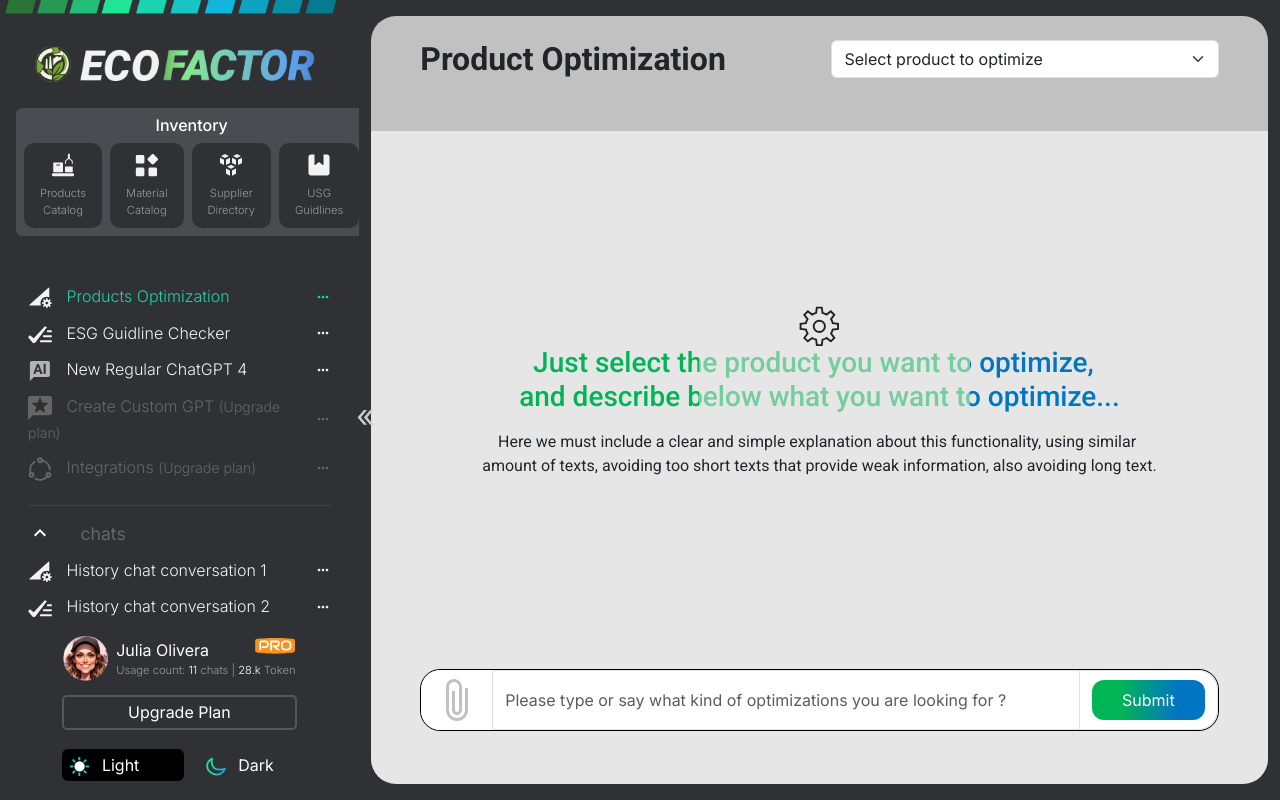
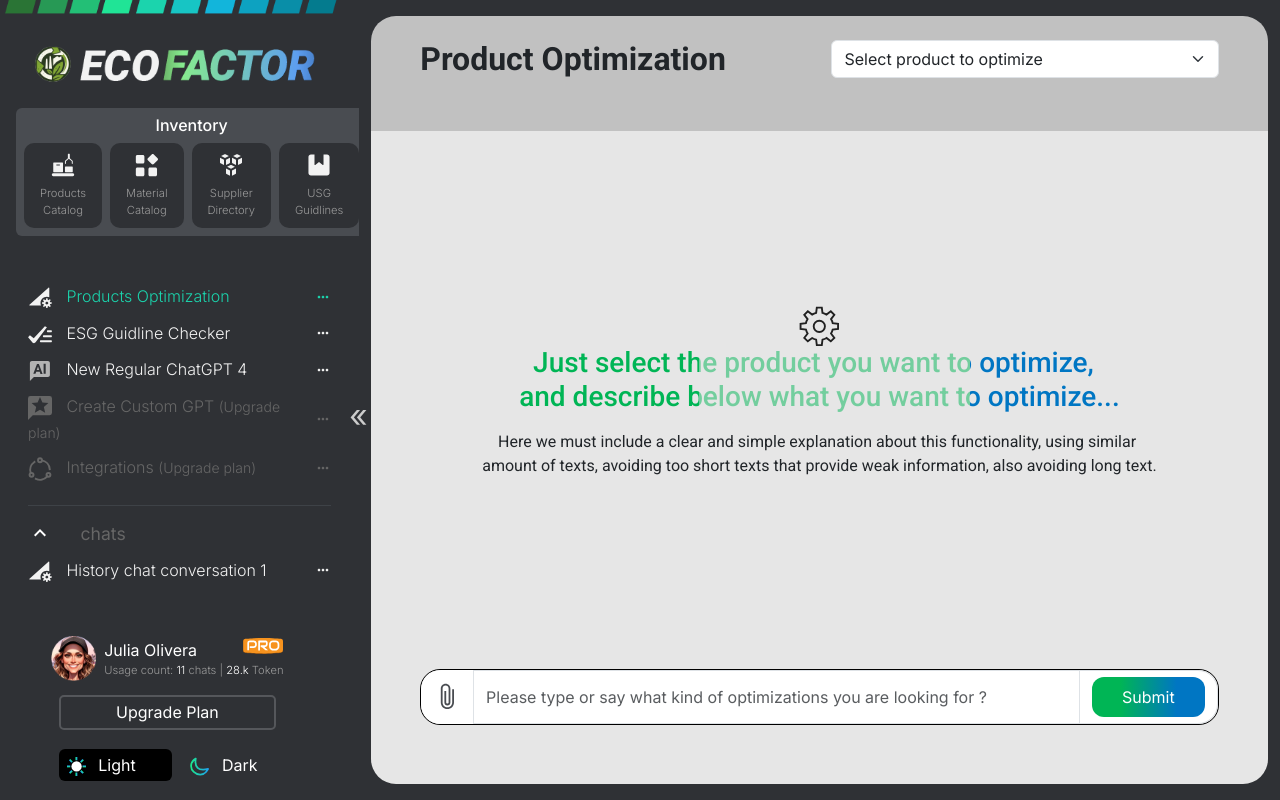
Before and after one commit to inamprograms/EcoFactory, a React (Vite) app in the folder client/: page / in a window 1280 px wide. Built offline with nearby package versions, Linux system fonts and the light colour scheme.

Commit message:
push for SB

```diff
--- a/client/src/Components/sideBar/SBar.jsx
+++ b/client/src/Components/sideBar/SBar.jsx
@@ -44,6 +44,7 @@ export default function SBar({ collapsed }) {
     const historyChats = [
         { icon: ICON_OPTIMIZATION, title: 'History chat conversation 1' },
         { icon: ICON_ESG, title: 'History chat conversation 2' },
+        { icon: ICON_OPTIMIZATION, title: 'History chat conversation 3' },
 
 
 
@@ -53,11 +54,16 @@ export default function SBar({ collapsed }) {
         <Sidebar className='sideBar' collapsed={collapsed} style={{ display: collapsed ? "none" : "block", width: '23vw', position: "relative" }}>
             {/* side bar content  */}
             {/* Aleeza you have to work here */}
-            <div className="container-fluid sideBar-scroll " style={{ backgroundColor: "#2f3135", height: '100vh',}}>
+            <div className="container-fluid sideBar-scroll " style={{ backgroundColor: "#2f3135", height: '100vh', }}>
+                <div>
                     <img src={colorBar} alt="" style={{ width: "100%", position: "relative", top: "-14px", left: "-7px" }} />
                     <div className="row">
                         <div className="col px-4 py-2 my-2 "><img src={ecofactor} alt="" style={{ width: "90%", marginLeft: '.7rem' }} /></div>
                     </div>
+
+
+
+
                     <div className="row ">
                         <div className="col mx-3 me-1 rounded p-2 " style={{ backgroundColor: "#494c51", }}>
                             <h6 className='text-white text-center' >Inventory</h6>
@@ -66,7 +72,7 @@ export default function SBar({ collapsed }) {
                                     return (
                                         <>
                                             <div className='px-3' style={{ paddingTop: "10px", paddingBottom: "9px", backgroundColor: "#2f3135", display: "flex", flexDirection: "column", justifyContent: "center", alignItems: 'center', borderRadius: "10px" }}>
-                                            <img src={currElm.icon} alt="icon-one" style={{ width: '1.5rem' }} />
+                                                <img src={currElm.icon} alt="icon-one" style={{ fill: "red", width: '1.5rem' }} />
                                                 <p className='text-center mt-2 mb-0' style={{ color: "#999999", fontSize: ".7rem" }}>{currElm.title}</p>
                                             </div>
                                         </>
@@ -75,6 +81,9 @@ export default function SBar({ collapsed }) {
                             </div>
                         </div>
                     </div>
+                </div>
+                <div className="scroll-box">
+                    <div className="scroll-inner">
                         <div className="row">
                             <div className="col mx-3 mt-5 " >
 
@@ -116,8 +125,12 @@ export default function SBar({ collapsed }) {
                                 })}
                             </div>
                         </div>
-                <div className="row text-white " style={{ backgroundColor: "#2f3135", textAlign: "center", width: "100%", position : 'absolute' , bottom : '0px'}}>
-                    <div className="col mt-2 " >
+
+                    </div>
+                </div>
+
+                <div className="row bottom-user text-white  " style={{ backgroundColor: "#2f3135", textAlign: "center", width: "100%", }}>
+                    <div className="col mt-5 " >
                         <div style={{ display: "flex", justifyContent: "center", alignItems: "center" }} >
                             <img src={avatar} alt="" style={{ width: '2.8rem', marginTop: "-16px" }} />
 
--- a/client/src/Pages/productOptimization/ProductOptimization.css
+++ b/client/src/Pages/productOptimization/ProductOptimization.css
@@ -1,3 +1,13 @@
+::-webkit-scrollbar {
+  width: 5px;
+  height: 5px;
+}
+::-webkit-scrollbar-thumb {
+  background-color: #666;
+  border-radius: 10px;
+
+}
+
 #productOptimization {
   background-color: "#2f3135" !important;
 }
@@ -23,12 +33,11 @@
   -webkit-background-clip: text;
   -webkit-text-fill-color: transparent;
   font-family: "Roboto", sans-serif;
-  font-weight: 'bold';
+  font-weight: "bold";
 }
-.main-text{
+.main-text {
   font-family: "Roboto", sans-serif;
-    margin-top: .5rem;
-
+  margin-top: 0.5rem;
 }
 .btnGradient {
   background-image: linear-gradient(
@@ -72,56 +81,63 @@
   color: #666;
   cursor: not-allowed;
 }
-.css-1wvake5, .css-dip3t8 {
+.css-1wvake5,
+.css-dip3t8 {
   border: none !important;
   border-color: black !important;
   background-color: rgb(14, 14, 14) !important;
 }
-.sideBar{
+.sideBar {
   font-family: "Roboto Condensed", sans-serif !important;
   font-weight: 300;
 }
-  .sideBar-scroll{
-    overflow-y: auto;
+
+input {
+  outline: none !important;
+  box-shadow: none !important;
 }
-  /* Custom scrollbar styles */
-.sideBar-scroll::-webkit-scrollbar {
-    width: 8px; /* Set the width of the scrollbar */
+.sideBar-scroll {
+  display: flex;
+  flex-direction: column;
+  /* justify-content: space-between; */
+}
+.bottom-user{
+  margin-top: auto !important;
+
 }
 
-  .sideBar-scroll::-webkit-scrollbar-thumb {
-    background-color: #888; /* Set the color of the scrollbar thumb */
-    border-radius: 4px; /* Round the corners of the scrollbar thumb */
+.scroll-box {
+  overflow-y: auto !important;
+  overflow-x: hidden;
+  visibility: hidden;
+
+}
+.scroll-inner,
+.scroll-box:hover {
+  visibility: visible;
 }
 
-  .sideBar-scroll::-webkit-scrollbar-thumb:hover {
-    background-color: #555; /* Change the color of the scrollbar thumb on hover */
-  }
 /* MEDIA QUERY */
 
 @media screen and (min-width: 1534px) and (max-width: 1636px) {
-
   .sideBar {
     width: 25vw !important;
   }
 }
 
 @media screen and (min-width: 1364px) and (max-width: 1534px) {
-
   .sideBar {
     width: 28vw !important;
   }
 }
 
 @media screen and (min-width: 1259px) and (max-width: 1364px) {
-
   .sideBar {
     width: 30vw !important;
   }
 }
 
 @media screen and (min-width: 1024px) and (max-width: 1259px) {
-
   .sideBar {
     width: 45vw !important;
   }
--- a/client/src/Pages/productOptimization/ProductOptimization.jsx
+++ b/client/src/Pages/productOptimization/ProductOptimization.jsx
@@ -13,7 +13,7 @@ export default function ProductOptimization() {
             <main className='main' style={{ width: collapsed ? "100vw" : "77vw", backgroundColor: "#2f3135" }}>
                 <div onClick={() => setCollapsed(!collapsed)} style={{ cursor: "pointer", color: "#c1c1c1" }}>
                     {/* <span class="big-icon" style={iconStyles}>{collapsed ? <>&#187;</>: <>&#171;</>}</span> */}
-                    <span className={`big-icon ${collapsed ? 'rotate-left' : 'rotate-right'}`} style={{ ...iconStyles, color: "#ccc" }}>{collapsed ? <>&#187;</> : <>&#171;</>}</span>
+                    <span className={`big-icon ${collapsed ? 'rotate-left' : 'rotate-right'}`} style={{ ...iconStyles, color: "#ccc", marginLeft: collapsed ? '-3px' : '-10px' }}>{collapsed ? <>&#187;</> : <>&#171;</>}</span>
                 </div>
                 <div className="container-fluid d-flex justify-content-center align-items-center" style={{ height: "100vh" }}>
                     <div className="container-fluid" style={{ height: "96vh" }}>
@@ -47,7 +47,7 @@ export default function ProductOptimization() {
                         </div>
                         <div className="row" style={{ backgroundColor: "#e6e6e6", height: "70%" }}>
                             <div className="col d-flex flex-column justify-content-center align-items-center" style={{ margin: "0 auto", maxWidth: "800px" }}>
-                                <div><img src={cogwheel} style={{width : '40px'}} alt="cogwheel" /></div>
+                                <div><img src={cogwheel} style={{ width: '40px' }} alt="cogwheel" /></div>
                                 <h3 className='heading3'>&nbsp; Just select the product you want to optimize,<br /> and describe below what you want to optimize...</h3>
                                 <p className='main-text'>&nbsp; &nbsp; Here we must include a clear and simple explanation about this functionality, using similar <br /> amount of texts, avoiding too short texts that provide weak information, also avoiding long text.</p>
                             </div>
@@ -59,8 +59,8 @@ export default function ProductOptimization() {
                                     <div className="col"></div>
                                     <div className="col-11">
                                         <div className="input-group mb-3" style={{ border: "1px black solid", borderRadius: "20px" }}>
-                                            <button className="input-group-text" id="basic-addon1" style={{ fontSize: "3rem", backgroundColor: "white", borderTopLeftRadius: "20px", borderBottomLeftRadius: "20px", color: "#c1c1c1", border: "none", borderRight: "none" }}><IoMdAttach /></button>
-                                            <input type="text" className="form-control" placeholder="Please type or say what kind of optimizations you are looking for ?" aria-label="Username" aria-describedby="basic-addon1" />
+                                            <button className="input-group-text" id="basic-addon1" style={{ fontSize: "1.8rem", backgroundColor: "white", borderTopLeftRadius: "20px", borderBottomLeftRadius: "20px", color: "#494c51", border: "none", borderRight: "none" }}><IoMdAttach /></button>
+                                            <input type="text" className="form-control " placeholder="Please type or say what kind of optimizations you are looking for ?" aria-label="Username" aria-describedby="basic-addon1" />
                                             <span className="input-group-text" id="basic-addon1" style={{ backgroundColor: "white", borderTopRightRadius: "20px", borderBottomRightRadius: "20px" }}>
                                                 <button className='btn btnGradient' style={{ backgroundColor: "#0076c3" }}>Submit</button>
                                             </span>
@@ -82,7 +82,6 @@ const iconStyles = {
     lineHeight: '1em',
     position: 'absolute',
     top: '50%',
-    marginLeft: '-3px',
     zIndex: 3,
     transition: 'transform 0.3s ease' /* Add transition for smoother animation */
 };
```
Lines whose indentation alone changed are shown as unchanged.
